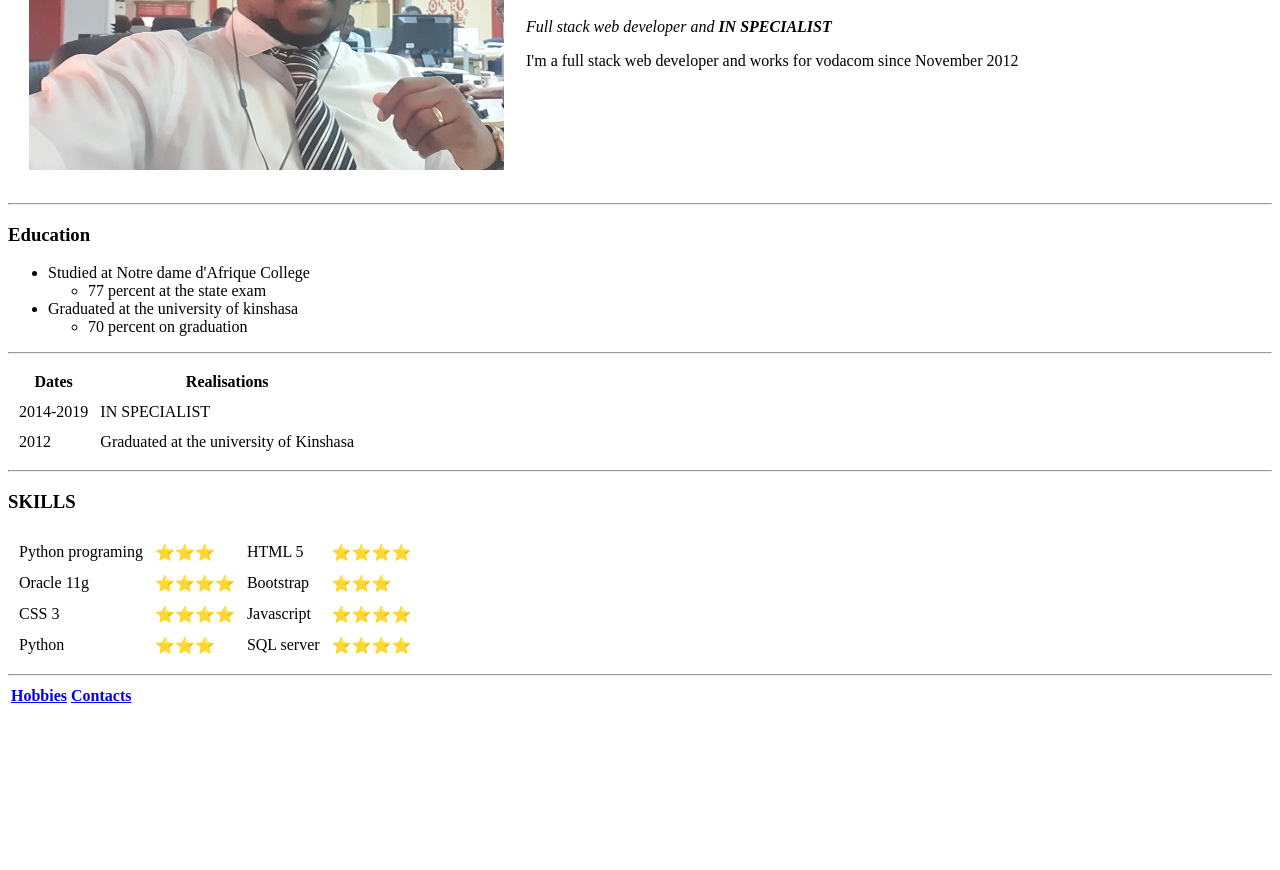
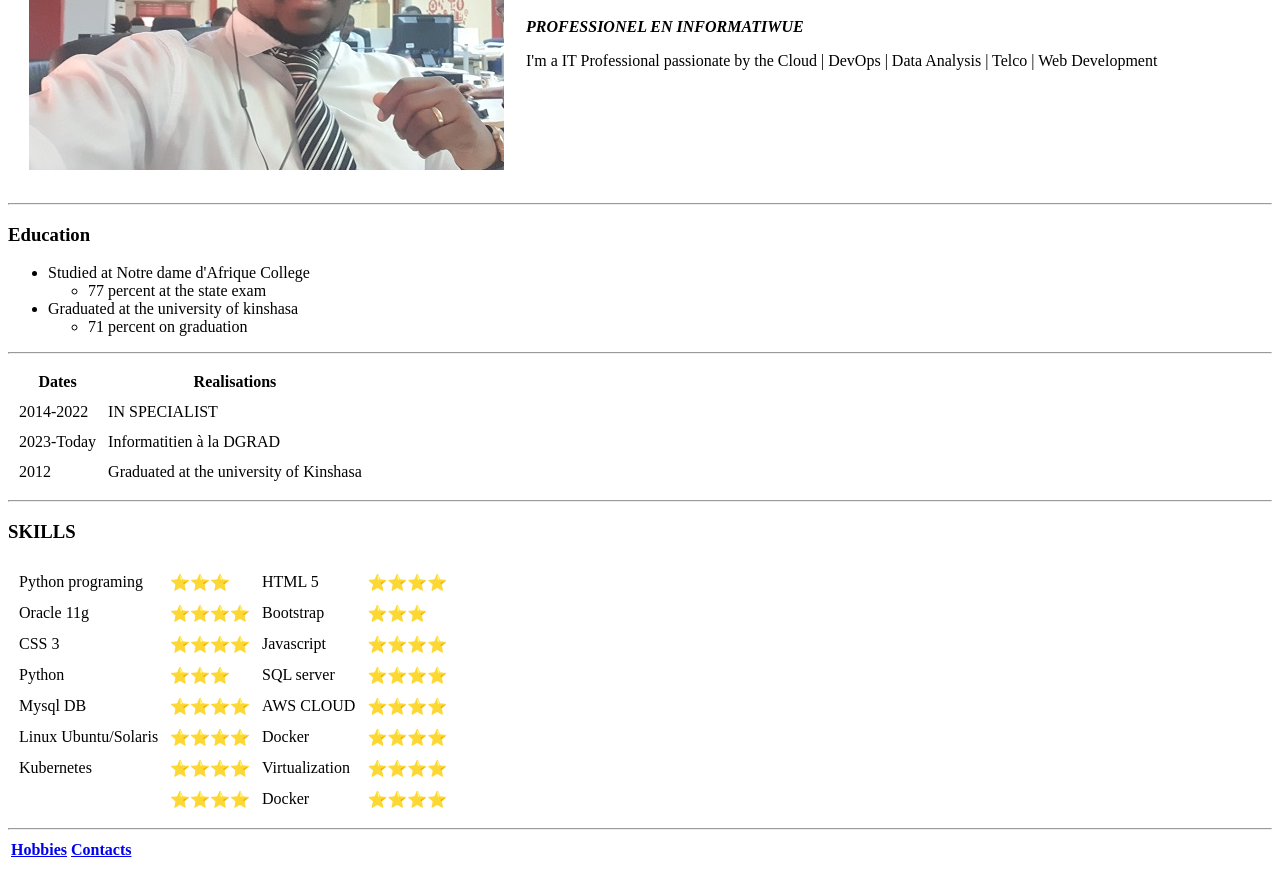
Before and after one commit to anthony-Mulumba/CV, a plain HTML site: page index.html in a window 1280 px wide. Shown: the part 178-1048 px from the top of the page. Before the commit the page ends 894 px from the top, so only its background shows below. Drawn offline with Linux system fonts and the light colour scheme.

Commit message:
Update index.html

```diff
--- a/index.html
+++ b/index.html
@@ -12,8 +12,8 @@
       <td><img src="anthony_pic.jpg" alt="Anthox Picture"></td>
       <td>
         <h1>ANTHONY MULUMBA </h1>
-        <p><em>Full stack web developer and <strong>IN SPECIALIST</strong></em></p>
-        <p>I'm a full stack web developer and works for vodacom since November 2012</p>
+        <p><em><strong>PROFESSIONEL EN INFORMATIWUE</strong></em></p>
+        <p>I'm a IT Professional passionate by the Cloud | DevOps | Data Analysis | Telco | Web Development</p>
       </td>
     </tr>
   </table>
@@ -26,7 +26,7 @@
     </ul>
     <li>Graduated at the university of kinshasa</li>
     <ul>
-      <li>70 percent on graduation</li>
+      <li>71 percent on graduation</li>
     </ul>
   </ul>
   <hr>
@@ -37,15 +37,18 @@
     </thead>
     <tbody>
       <tr>
-        <td>2014-2019</td>
+        <td>2014-2022</td>
         <td>IN SPECIALIST</td>
+      </tr>
+      <tr>
+        <td>2023-Today</td>
+        <td>Informatitien à la DGRAD</td>
       </tr>
       <tr>
         <td>2012</td>
         <td>Graduated at the university of Kinshasa</td>
       </tr>
       <tfoot>
-
       </tfoot>
     </tbody>
   </table>
@@ -76,6 +79,30 @@
       <td>SQL server </td>
       <td>⭐️⭐️⭐️⭐️</td>
     </tr>
+    <tr>
+      <td>Mysql DB </td>
+      <td>⭐️⭐️⭐️⭐️</td>
+      <td>AWS CLOUD </td>
+      <td>⭐️⭐️⭐️⭐️</td>
+    </tr>
+    <tr>
+      <td>Linux Ubuntu/Solaris </td>
+      <td>⭐️⭐️⭐️⭐️</td>
+      <td>Docker </td>
+      <td>⭐️⭐️⭐️⭐️</td>
+    </tr>
+    <tr>
+      <td>Kubernetes </td>
+      <td>⭐️⭐️⭐️⭐️</td>
+      <td>Virtualization </td>
+      <td>⭐️⭐️⭐️⭐️</td>
+    </tr>
+    <tr>
+      <td> </td>
+      <td>⭐️⭐️⭐️⭐️</td>
+      <td>Docker </td>
+      <td>⭐️⭐️⭐️⭐️</td>
+    </tr>
   </table>
   <hr>
   <table>
```
